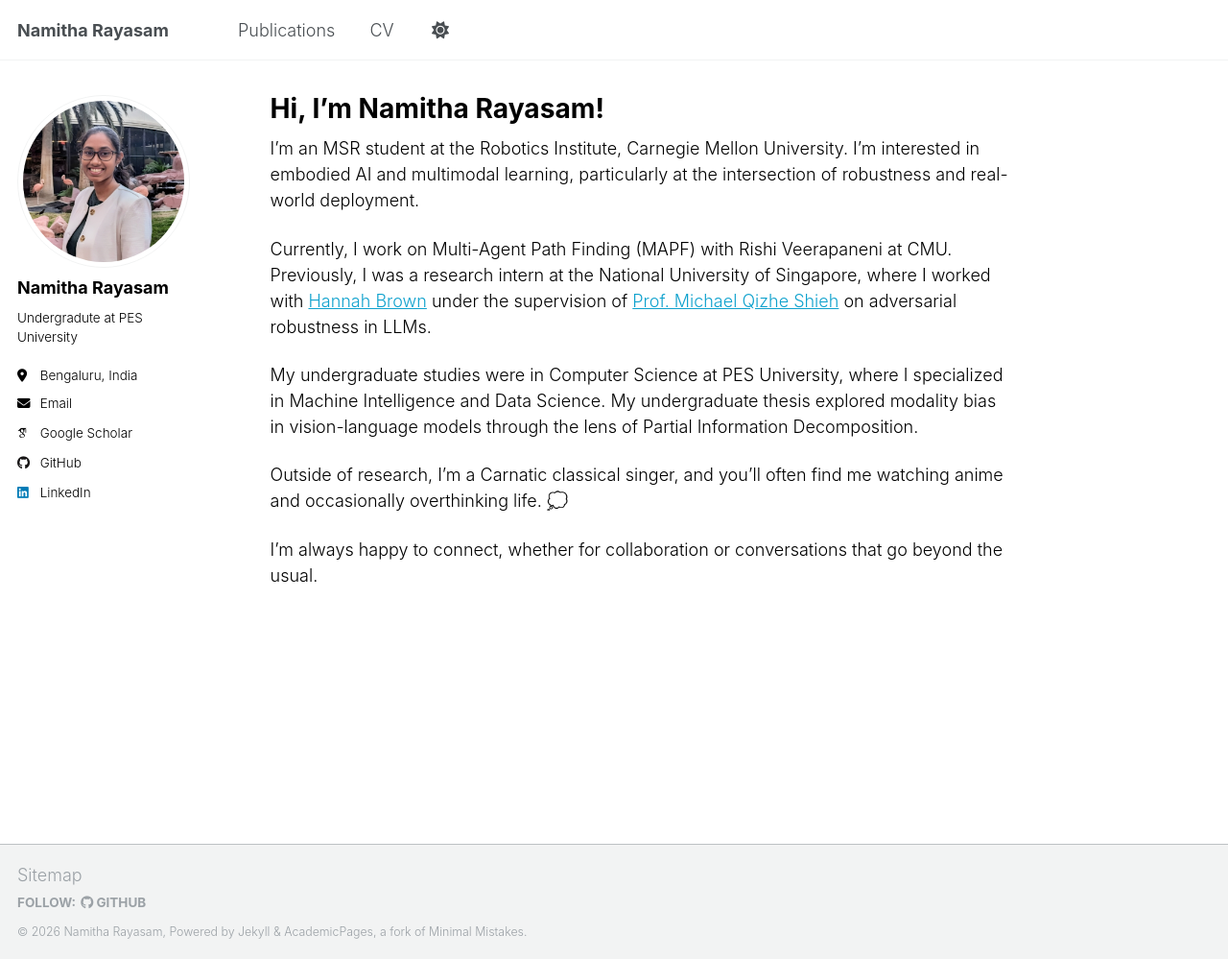
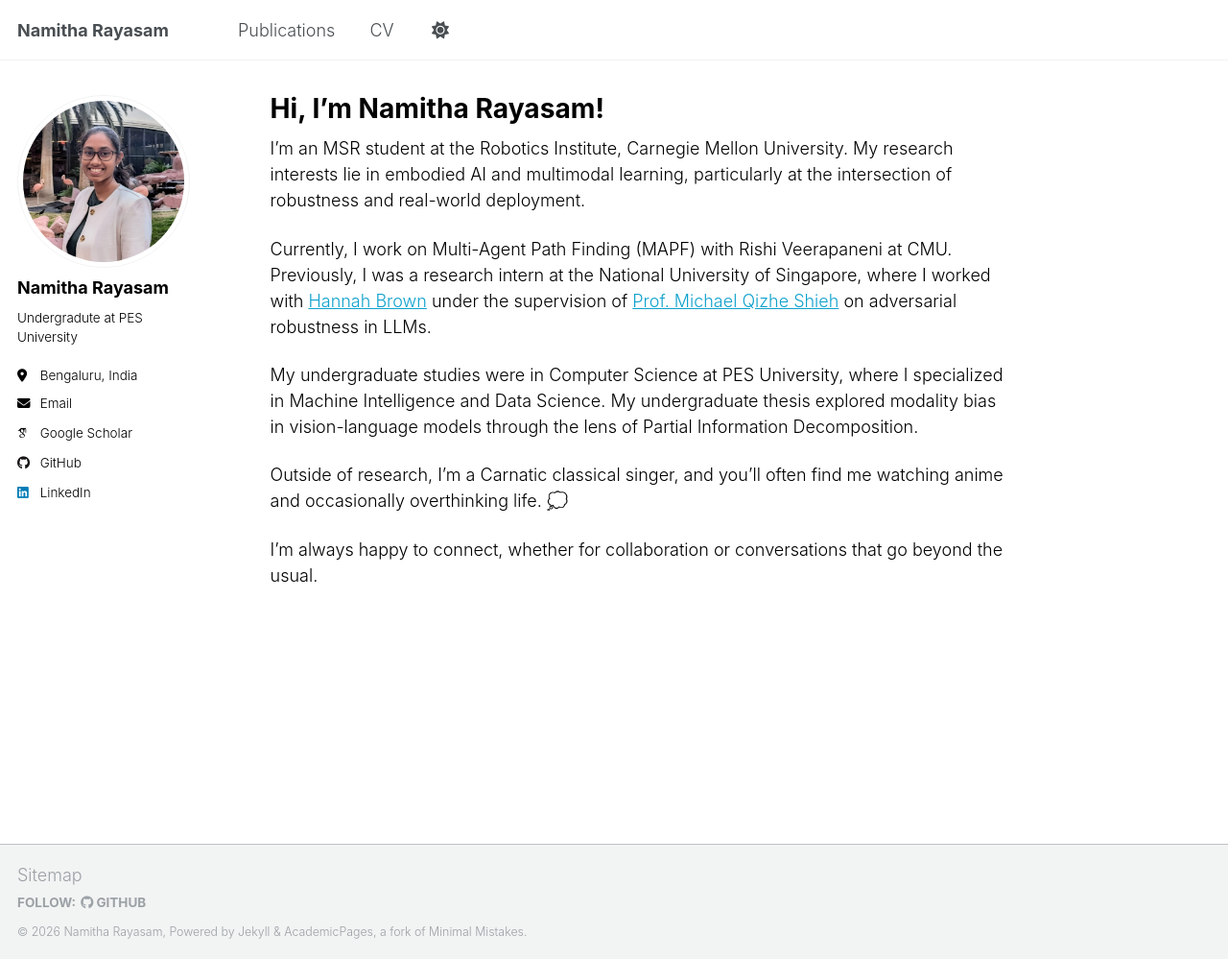
Before and after one commit to namitharayasam/namitharayasam.github.io, a Jekyll site: the page built from _pages/about.md, in a window 1280 px wide and 999 px high. Shown: the whole window at 96% size. Built offline with Jekyll 4.4.1, drawn with Linux system fonts in a browser that asks for light colours; some web fonts are replaced.

Commit message:
Update about.md

```diff
--- a/_pages/about.md
+++ b/_pages/about.md
@@ -7,7 +7,7 @@ redirect_from:
   - /about.html
 ---
 
-I'm an MSR student at the Robotics Institute, Carnegie Mellon University. I'm interested in embodied AI and multimodal learning, particularly at the intersection of robustness and real-world deployment.
+I'm an MSR student at the Robotics Institute, Carnegie Mellon University. My research interests lie in embodied AI and multimodal learning, particularly at the intersection of robustness and real-world deployment.
 
 Currently, I work on Multi-Agent Path Finding (MAPF) with Rishi Veerapaneni at CMU. Previously, I was a research intern at the National University of Singapore, where I worked with [Hannah Brown](https://hannah-aught.github.io/) under the supervision of [Prof. Michael Qizhe Shieh](https://michaelshieh.com/) on adversarial robustness in LLMs.
 
```
